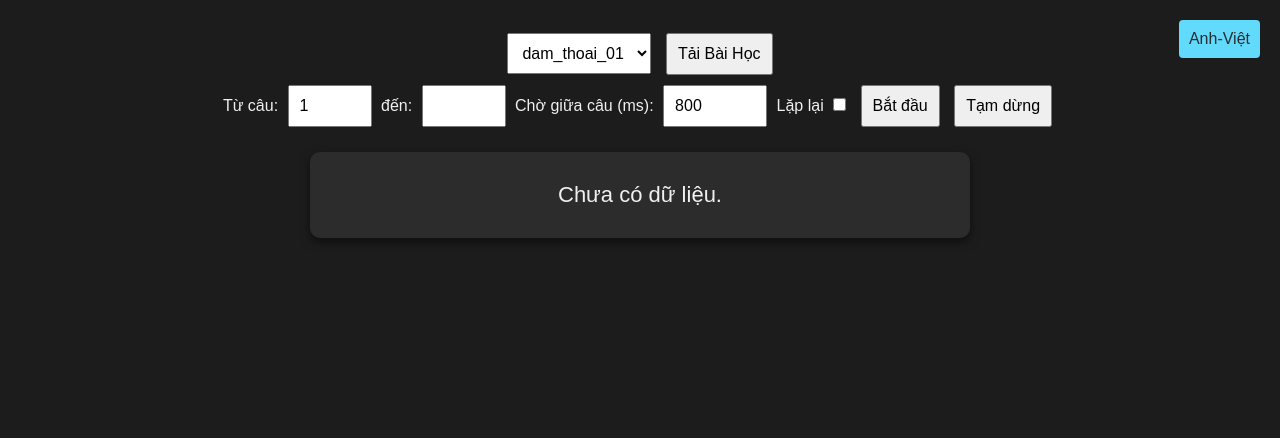
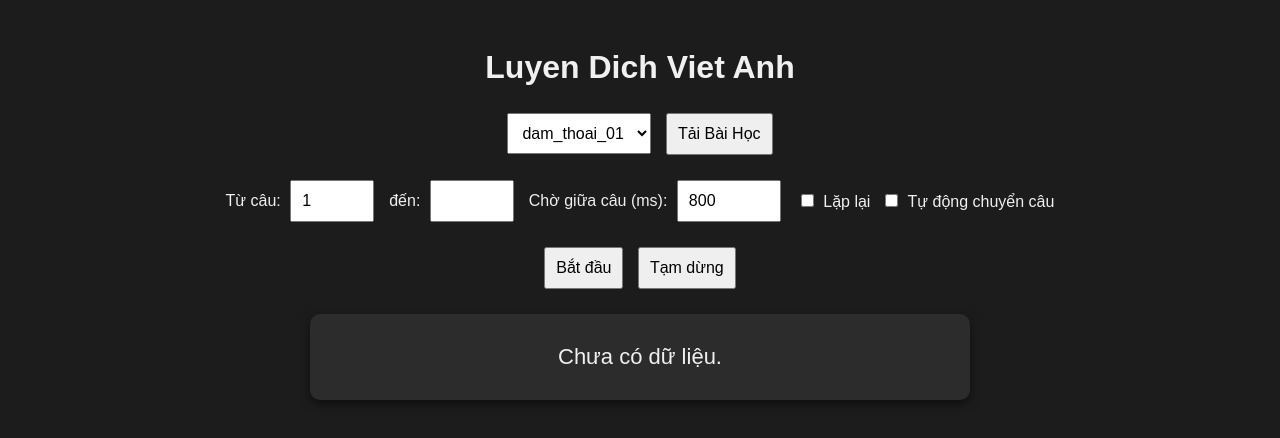
Before and after one commit to nguyensunone/my-pwa, a plain HTML site: page ViEn_translate.html in a window 1280 px wide. Drawn offline with nearby package versions, Linux system fonts and the light colour scheme.

Commit message:
Cap nhat ung dung chinh

```diff
--- a/ViEn_translate.html
+++ b/ViEn_translate.html
@@ -3,7 +3,7 @@
 <head>
   <meta charset="UTF-8">
   <meta name="viewport" content="width=device-width, initial-scale=1.0">
-  <title>Phát Luyện Dịch + Kiểm Tra Nói</title>
+  <title>Luyen Dich Viet Anh</title>
   <style>
     body {
       font-family: Arial, sans-serif;
@@ -31,19 +31,43 @@
       font-weight: bold;
       color: lightgreen;
     }
+    .options-row {
+      margin: 15px 0;
+      display: flex;
+      flex-wrap: wrap;
+      justify-content: center;
+      gap: 10px;
+    }
+    .option-item {
+      display: flex;
+      align-items: center;
+    }
   </style>
 </head>
 <body>
-  <a href="test_offline.html" style="position: fixed; top: 20px; right: 20px; padding: 10px; background-color: #61dafb; color: #282c34; text-decoration: none; border-radius: 4px;">Anh-Việt</a>
+  <h1>Luyen Dich Viet Anh</h1>
   <div>
     <select id="lessonSelector"></select>
     <button onclick="loadLesson()">Tải Bài Học</button>
   </div>
+  <div class="options-row">
+    <div class="option-item">
+      <label>Từ câu: <input id="practiceStart" type="number" min="1" value="1" style="width:60px;"></label>
+    </div>
+    <div class="option-item">
+      <label>đến: <input id="practiceEnd" type="number" min="1" style="width:60px;"></label>
+    </div>
+    <div class="option-item">
+      <label>Chờ giữa câu (ms): <input id="waitDelay" type="number" value="800" style="width:80px;"></label>
+    </div>
+    <div class="option-item">
+      <label><input type="checkbox" id="repeatLesson"> Lặp lại</label>
+    </div>
+    <div class="option-item">
+      <label><input type="checkbox" id="autoFlipCheckbox"> Tự động chuyển câu</label>
+    </div>
+  </div>
   <div>
-    <label>Từ câu: <input id="practiceStart" type="number" min="1" value="1" style="width:60px;"></label>
-    <label>đến: <input id="practiceEnd" type="number" min="1" style="width:60px;"></label>
-    <label>Chờ giữa câu (ms): <input id="waitDelay" type="number" value="800" style="width:80px;"></label>
-    <label>Lặp lại <input type="checkbox" id="repeatLesson"></label>
     <button onclick="startPracticeTranslationSession()">Bắt đầu</button>
     <button onclick="togglePausePractice()" id="pauseBtn">Tạm dừng</button>
   </div>
@@ -59,6 +83,7 @@
     let isPracticeMode = false, isPaused = false, repeatMode = false;
     let waitDelay = 800, isSlowPronunciation = false, forceNext = false;
     let audio, recognition, currentPronunciationText = '';
+    let autoFlipMode = false;
 
     window.onload = () => {
       fetch("json_list.json")
@@ -138,7 +163,7 @@
         src: [audioFilePath], html5: true,
         rate: isSlowPronunciation ? 0.75 : 1,
         onend: () => {
-          if (current.type === 'en' || current.type === 'ex_en') {
+          if ((current.type === 'en' || current.type === 'ex_en') && !autoFlipMode) {
             currentPronunciationText = current.text;
             forceNext = false;
             setTimeout(() => startSpeechRecognition(current.text), 300);
@@ -152,6 +177,12 @@
     }
 
     function startSpeechRecognition(expectedText) {
+      if (autoFlipMode) {
+        practiceStep++;
+        setTimeout(() => playPracticeSequence(), waitDelay);
+        return;
+      }
+
       if (!('webkitSpeechRecognition' in window)) return;
       recognition = new webkitSpeechRecognition();
       recognition.lang = 'en-US';
@@ -220,11 +251,14 @@
       practiceRangeEnd = parseInt(document.getElementById('practiceEnd').value);
       waitDelay = parseInt(document.getElementById('waitDelay').value) || 800;
       repeatMode = document.getElementById('repeatLesson').checked;
+      autoFlipMode = document.getElementById('autoFlipCheckbox').checked;
+
       if (isNaN(practiceRangeStart) || isNaN(practiceRangeEnd) || practiceRangeStart < 0 || practiceRangeEnd <= practiceRangeStart || practiceRangeEnd > vocabList.length) {
         alert("Khoảng câu không hợp lệ."); return;
       }
+
       currentIndex = practiceRangeStart;
-      practiceCounter = 1;
+      practiceCounter = 0;
       practiceStep = 0;
       isPracticeMode = true;
       isPaused = false;
```
Lines whose indentation alone changed are shown as unchanged.
